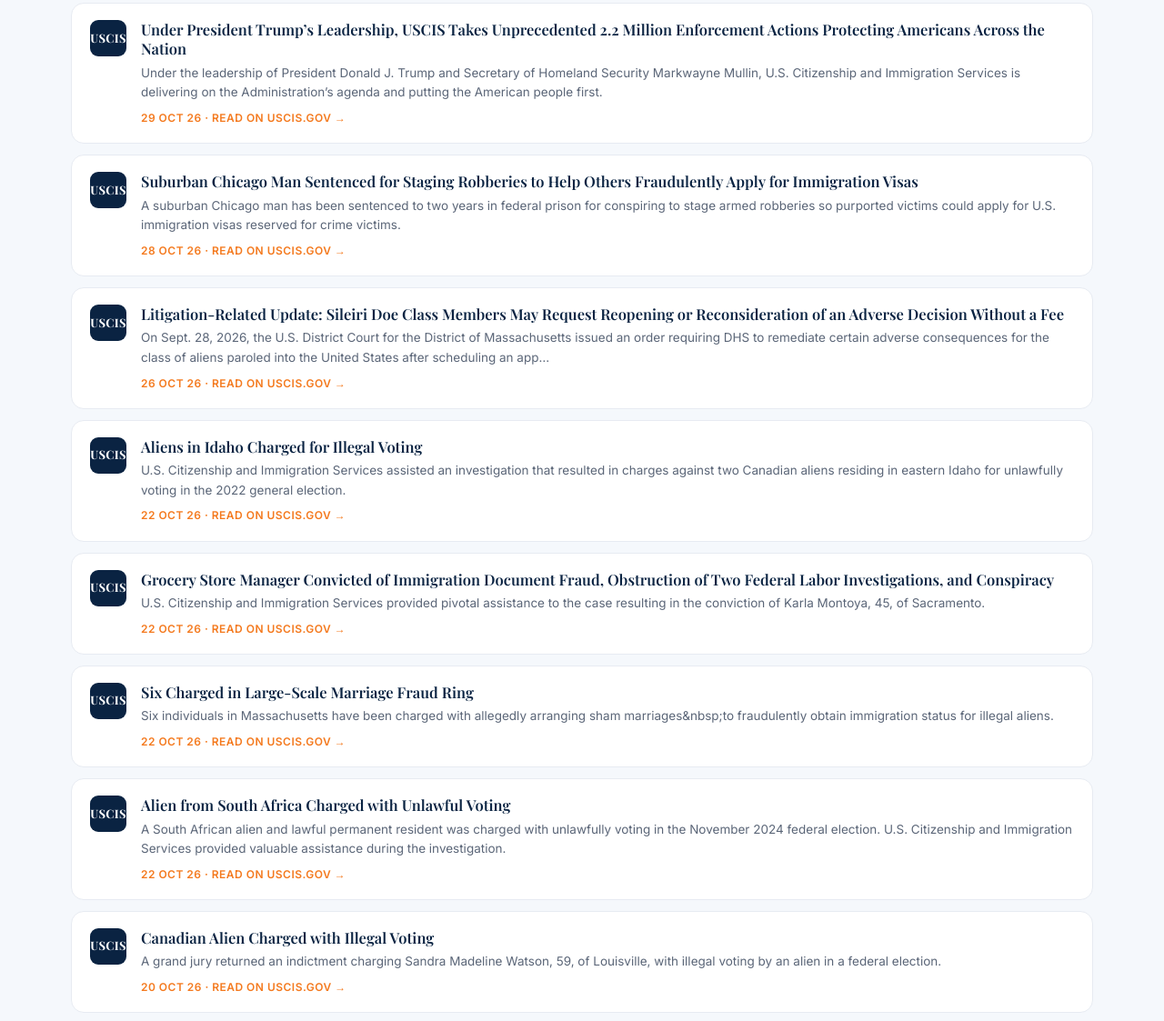
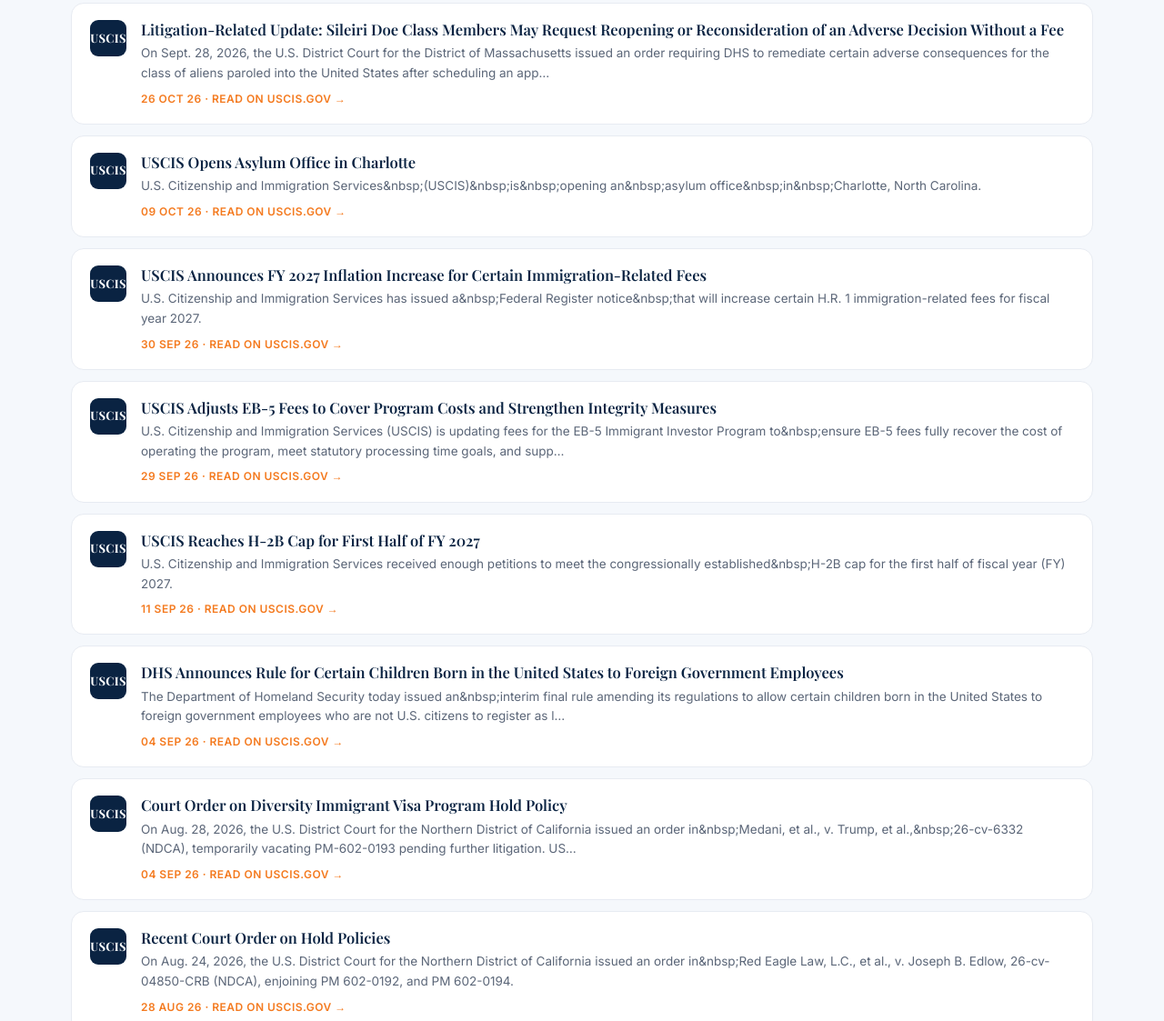
Before and after one commit to Nubridgemd1/offorlaw, a plain HTML site: page index.html in a window 1280 px wide. Shown: the part 4680-5803 px from the top of the page at 91% size. Drawn offline with nearby package versions, Linux system fonts and the light colour scheme; no server answers.

Commit message:
USCIS feed: filter to news & policy (drop enforcement/prosecution items) in site + static fallback

```diff
--- a/index.html
+++ b/index.html
@@ -486,12 +486,15 @@
       .catch(function(){ if(!done){ done=true; clearTimeout(to); resolve(null); } });
   });
 }
+var USCIS_ENFORCEMENT = /\b(charged|charges|convicted|sentenced|arrested|arrest|guilty|pleads?|indicted?|indictment|fraud|smuggl\w*|traffick\w*|prison|conspiracy|prosecut\w*|defendant|felony|felon|crimin\w*|terrorist|deport\w*|cartel|gang)\b|enforcement action|unlawful voting|illegal voting|strip citizenship|denaturaliz\w*|ms-13/i;
 function paintUscis(d, live){
-  if(!d || !Array.isArray(d.items) || !d.items.length) return false;
+  if(!d || !Array.isArray(d.items)) return false;
+  var items = d.items.filter(function(it){ return it && it.title && it.link && !USCIS_ENFORCEMENT.test(it.title); });
+  if(!items.length) return false;
   var list=document.getElementById('uscisList'), sec=document.getElementById('uscis'), upd=document.getElementById('uscisUpd');
   if(!list || !sec) return false;
   list.innerHTML = '';
-  d.items.slice(0,8).forEach(function(it){
+  items.slice(0,8).forEach(function(it){
     if(!it || !it.title || !it.link) return;
     var a=document.createElement('a'); a.className='ufeed'; a.href=it.link; a.target='_blank'; a.rel='noopener';
     var seal=document.createElement('div'); seal.className='seal'; seal.textContent='USCIS'; a.appendChild(seal);
--- a/uscis-updates.json
+++ b/uscis-updates.json
@@ -1,20 +1,8 @@
 {
-  "source": "USCIS — All News",
+  "source": "USCIS — News & Policy",
   "feed": "https://www.uscis.gov/news/rss-feed/59144",
-  "updated": "2026-10-31T01:08:17.363Z",
+  "updated": "2026-10-31T01:56:47.536Z",
   "items": [
-    {
-      "title": "Under President Trump’s Leadership, USCIS Takes Unprecedented 2.2 Million Enforcement Actions Protecting Americans Across the Nation",
-      "link": "https://www.uscis.gov/newsroom/news-releases/under-president-trumps-leadership-uscis-takes-unprecedented-22-million-enforcement-actions",
-      "date": "Thu, 29 Oct 26 14:41:29 -0400",
-      "summary": "Under the leadership of President Donald J. Trump and Secretary of Homeland Security Markwayne Mullin, U.S. Citizenship and Immigration Services is delivering on the Administration’s agenda and putting the American people first."
-    },
-    {
-      "title": "Suburban Chicago Man Sentenced for Staging Robberies to Help Others Fraudulently Apply for Immigration Visas",
-      "link": "https://www.uscis.gov/newsroom/news-releases/suburban-chicago-man-sentenced-for-staging-robberies-to-help-others-fraudulently-apply-for",
-      "date": "Wed, 28 Oct 26 15:18:03 -0400",
-      "summary": "A suburban Chicago man has been sentenced to two years in federal prison for conspiring to stage armed robberies so purported victims could apply for U.S. immigration visas reserved for crime victims."
-    },
     {
       "title": "Litigation-Related Update: Sileiri Doe Class Members May Request Reopening or Reconsideration of an Adverse Decision Without a Fee",
       "link": "https://www.uscis.gov/newsroom/alerts/litigation-related-update-sileiri-doe-class-members-may-request-reopening-or-reconsideration-of-an",
@@ -22,34 +10,46 @@
       "summary": "On Sept. 28, 2026, the U.S. District Court for the District of Massachusetts issued an order requiring DHS to remediate certain adverse consequences for the class of aliens paroled into the United States after scheduling an app…"
     },
     {
-      "title": "Aliens in Idaho Charged for Illegal Voting",
-      "link": "https://www.uscis.gov/newsroom/news-releases/aliens-in-idaho-charged-for-illegal-voting",
-      "date": "Thu, 22 Oct 26 16:01:51 -0400",
-      "summary": "U.S. Citizenship and Immigration Services assisted an investigation that resulted in charges against two Canadian aliens residing in eastern Idaho for unlawfully voting in the 2022 general election."
+      "title": "USCIS Opens Asylum Office in Charlotte",
+      "link": "https://www.uscis.gov/newsroom/alerts/uscis-opens-asylum-office-in-charlotte",
+      "date": "Fri, 09 Oct 26 13:08:41 -0400",
+      "summary": "U.S. Citizenship and Immigration Services&nbsp;(USCIS)&nbsp;is&nbsp;opening an&nbsp;asylum office&nbsp;in&nbsp;Charlotte, North Carolina."
     },
     {
-      "title": "Grocery Store Manager Convicted of Immigration Document Fraud, Obstruction of Two Federal Labor Investigations, and Conspiracy",
-      "link": "https://www.uscis.gov/newsroom/news-releases/grocery-store-manager-convicted-of-immigration-document-fraud-obstruction-of-two-federal-labor",
-      "date": "Thu, 22 Oct 26 15:35:23 -0400",
-      "summary": "U.S. Citizenship and Immigration Services provided pivotal assistance to the case resulting in the conviction of Karla Montoya, 45, of Sacramento."
+      "title": "USCIS Announces FY 2027 Inflation Increase for Certain Immigration-Related Fees",
+      "link": "https://www.uscis.gov/newsroom/alerts/uscis-announces-fy-2027-inflation-increase-for-certain-immigration-related-fees",
+      "date": "Wed, 30 Sep 26 09:18:11 -0400",
+      "summary": "U.S. Citizenship and Immigration Services has issued a&nbsp;Federal Register notice&nbsp;that will increase certain H.R. 1 immigration-related fees for fiscal year 2027."
     },
     {
-      "title": "Six Charged in Large-Scale Marriage Fraud Ring",
-      "link": "https://www.uscis.gov/newsroom/news-releases/six-charged-in-large-scale-marriage-fraud-ring",
-      "date": "Thu, 22 Oct 26 15:25:51 -0400",
-      "summary": "Six individuals in Massachusetts have been charged with allegedly arranging sham marriages&nbsp;to fraudulently obtain immigration status for illegal aliens."
+      "title": "USCIS Adjusts EB-5 Fees to Cover Program Costs and Strengthen Integrity Measures",
+      "link": "https://www.uscis.gov/newsroom/alerts/uscis-adjusts-eb-5-fees-to-cover-program-costs-and-strengthen-integrity-measures",
+      "date": "Tue, 29 Sep 26 09:29:41 -0400",
+      "summary": "U.S. Citizenship and Immigration Services (USCIS) is updating fees for the EB-5 Immigrant Investor Program to&nbsp;ensure EB-5 fees fully recover the cost of operating the program, meet statutory processing time goals, and supp…"
     },
     {
-      "title": "Alien from South Africa Charged with Unlawful Voting",
-      "link": "https://www.uscis.gov/newsroom/news-releases/alien-from-south-africa-charged-with-unlawful-voting",
-      "date": "Thu, 22 Oct 26 09:46:58 -0400",
-      "summary": "A South African alien and lawful permanent resident was charged with unlawfully voting in the November 2024 federal election. U.S. Citizenship and Immigration Services provided valuable assistance during the investigation."
+      "title": "USCIS Reaches H-2B Cap for First Half of FY 2027",
+      "link": "https://www.uscis.gov/newsroom/alerts/uscis-reaches-h-2b-cap-for-first-half-of-fy-2027",
+      "date": "Fri, 11 Sep 26 09:40:20 -0400",
+      "summary": "U.S. Citizenship and Immigration Services received enough petitions to meet the congressionally established&nbsp;H-2B cap for the first half of fiscal year (FY) 2027."
     },
     {
-      "title": "Canadian Alien Charged with Illegal Voting",
-      "link": "https://www.uscis.gov/newsroom/news-releases/canadian-alien-charged-with-illegal-voting",
-      "date": "Tue, 20 Oct 26 15:16:50 -0400",
-      "summary": "A grand jury returned an indictment charging Sandra Madeline Watson, 59, of Louisville, with illegal voting by an alien in a federal election."
+      "title": "DHS Announces Rule for Certain Children Born in the United States to Foreign Government Employees",
+      "link": "https://www.uscis.gov/newsroom/alerts/dhs-announces-rule-for-certain-children-born-in-the-united-states-to-foreign-government-employees",
+      "date": "Fri, 04 Sep 26 18:26:12 -0400",
+      "summary": "The Department of Homeland Security today issued an&nbsp;interim final rule amending its regulations to allow certain children born in the United States to foreign government employees who are not U.S. citizens to register as l…"
+    },
+    {
+      "title": "Court Order on Diversity Immigrant Visa Program Hold Policy",
+      "link": "https://www.uscis.gov/newsroom/alerts/court-order-on-diversity-immigrant-visa-program-hold-policy",
+      "date": "Fri, 04 Sep 26 13:40:27 -0400",
+      "summary": "On Aug. 28, 2026, the U.S. District Court for the Northern District of California issued an order in&nbsp;Medani, et al., v. Trump, et al.,&nbsp;26-cv-6332 (NDCA), temporarily vacating PM-602-0193 pending further litigation. US…"
+    },
+    {
+      "title": "Recent Court Order on Hold Policies",
+      "link": "https://www.uscis.gov/newsroom/alerts/recent-court-order-on-hold-policies",
+      "date": "Fri, 28 Aug 26 14:23:49 -0400",
+      "summary": "On Aug. 24, 2026, the U.S. District Court for the Northern District of California issued an order in&nbsp;Red Eagle Law, L.C., et al., v. Joseph B. Edlow, 26-cv-04850-CRB (NDCA), enjoining PM 602-0192, and PM 602-0194."
     }
   ]
 }
```
